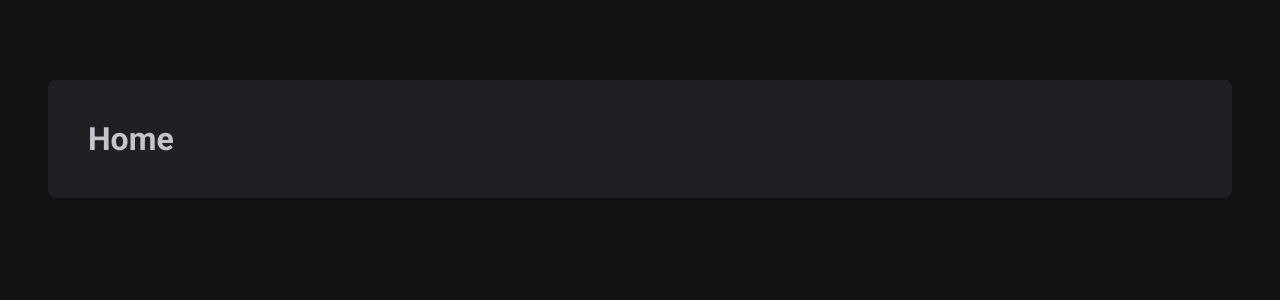
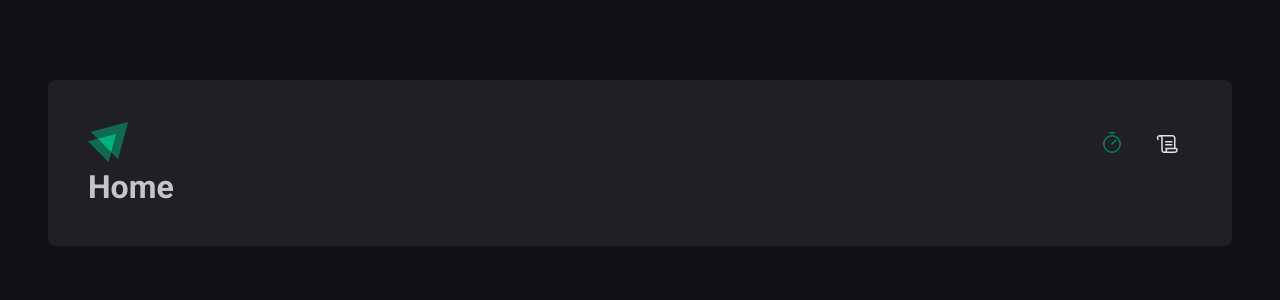
Before and after one commit to Jeffersoncharlles/mypomodoro, a React (Vite) app in the folder web/: page / in a window 1280 px wide. Shown: the top 300 px of the page. Built offline with nearby package versions, Linux system fonts and the light colour scheme.

Commit message:
chore:layout header ok

```diff
--- a/web/src/components/Header/index.tsx
+++ b/web/src/components/Header/index.tsx
@@ -1,5 +1,23 @@
-import { Container } from './styles'
+import { HeaderContainer } from './styles'
+import { Timer, Scroll } from 'phosphor-react'
+import { Logo } from '../Logo'
+import { NavLink } from 'react-router-dom'
 
 export const Header = () => {
-  return <Container></Container>
+  return (
+    <HeaderContainer>
+      <span>
+        <Logo />
+      </span>
+      <nav>
+        <NavLink to="/" title="Timer">
+          <Timer size={24} />
+        </NavLink>
+
+        <NavLink to="/history" title="Histórico">
+          <Scroll size={24} />
+        </NavLink>
+      </nav>
+    </HeaderContainer>
+  )
 }
--- a/web/src/components/Header/styles.ts
+++ b/web/src/components/Header/styles.ts
@@ -1,3 +1,34 @@
 import styled from 'styled-components'
 
-export const Container = styled.div``
+export const HeaderContainer = styled.div`
+  display: flex;
+  align-items: center;
+  justify-content: space-between;
+
+  nav {
+    display: flex;
+    gap: 0.5rem;
+
+    a {
+      width: 3rem;
+      height: 3rem;
+      display: flex;
+      justify-content: center;
+      align-items: center;
+
+      color: ${({ theme }) => theme['gray-100']};
+
+      border-top: 3px solid transparent; //coloco para ficar centralizado
+      border-bottom: 3px solid transparent;
+
+      &:hover {
+        border-bottom: 3px solid ${({ theme }) => theme['green-500']};
+      }
+
+      //quando usa o NavLink ele da essa class quando clica
+      &.active {
+        color: ${({ theme }) => theme['green-500']};
+      }
+    }
+  }
+`
--- /dev/null
+++ b/web/src/components/Logo/index.tsx
@@ -0,0 +1,28 @@
+import React from 'react'
+
+export const Logo = () => {
+  return (
+    <svg
+      xmlns="http://www.w3.org/2000/svg"
+      width="40"
+      height="40"
+      fill="none"
+      viewBox="0 0 40 40"
+    >
+      <path
+        fill="#00B37E"
+        d="M39.99.27l-9.787 36.563a.219.219 0 01-.364.1l-6.553-6.556 4.91-18.323a.211.211 0 00-.265-.265L9.618 16.7 3.1 10.18a.22.22 0 01.1-.366L39.725.005c.166-.034.315.116.265.265z"
+        opacity="0.5"
+      ></path>
+      <path
+        fill="#00B37E"
+        d="M23.286 30.377l-2.521 9.46a.219.219 0 01-.365.1L.063 19.605a.22.22 0 01.1-.365l9.455-2.54 13.668 13.677z"
+        opacity="0.5"
+      ></path>
+      <path
+        fill="#00B37E"
+        d="M28.196 12.054l-4.91 18.323L9.617 16.7l18.313-4.913c.166-.05.315.1.266.266z"
+      ></path>
+    </svg>
+  )
+}
```
